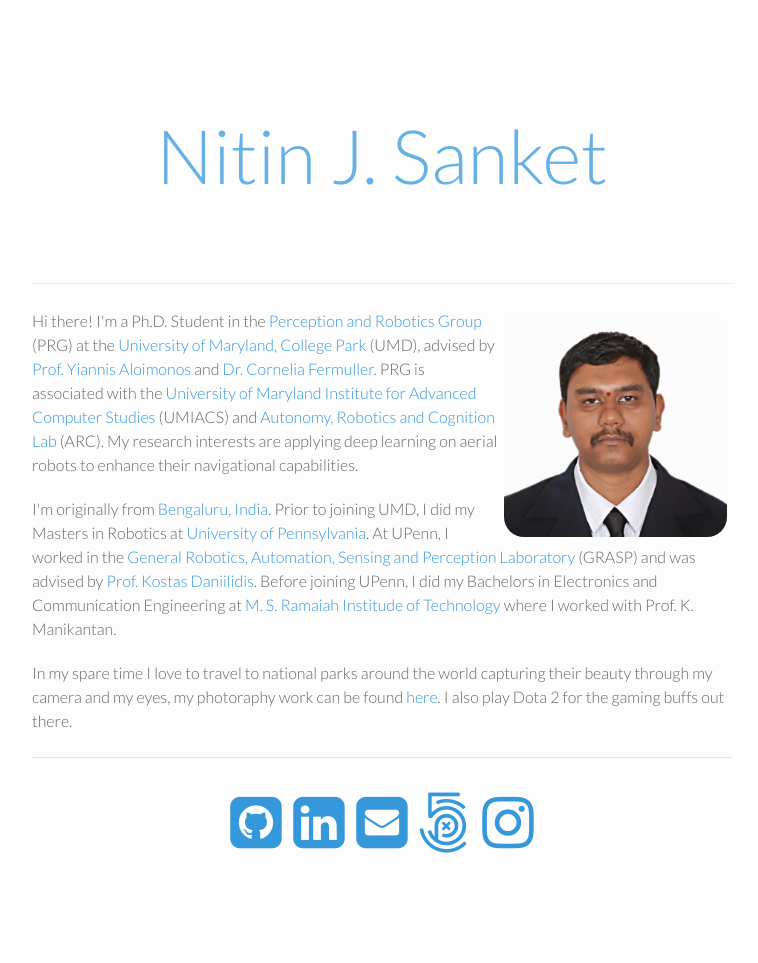
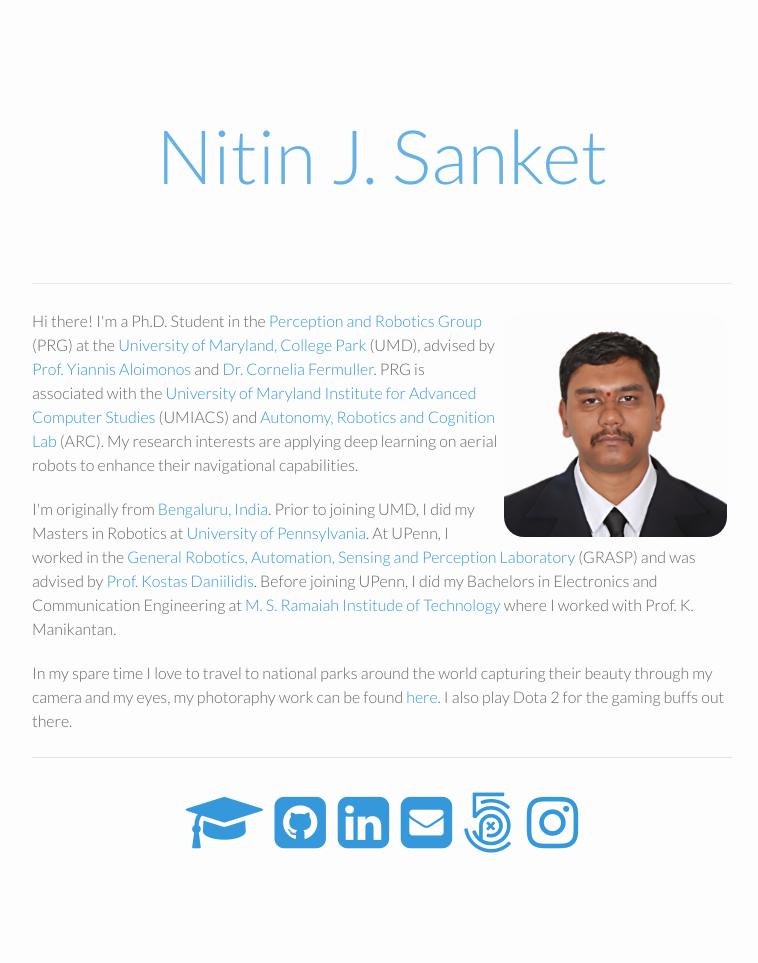
Before and after one commit to NitinJSanket/nitinjsanket.github.io.bak, a Jekyll site: the page built from index.html, in a window 1280 px wide. Shown: the part 100-1063 px from the top of the page, without its empty margins (258-1016 px from the left). Built offline with Jekyll 4.4.1, drawn with Linux system fonts in a browser that asks for light colours; the list of posts is cut into pages by our own code; a style sheet for code colours, icons or effects is not loaded; grey boxes are pictures that could not be loaded.

Commit message:
Added more logos at bottom

```diff
--- a/_includes/head.html
+++ b/_includes/head.html
@@ -10,7 +10,6 @@
     <meta name="description" content="{{ site.description }}">
 
     <link href="https://fonts.googleapis.com/css?family=Lato:300,700" rel="stylesheet">
-    <link href="https://raw.githubusercontent.com/jpswalsh/academicons/master/css/academicons.css" rel="stylesheet">
 
     <link rel="stylesheet" href="{{ site.baseurl }}/assets/css/main.css">
     <link rel="canonical" href="{{ page.url | replace:'index.html','' | prepend: site.baseurl | prepend: site.url }}">
--- a/index.html
+++ b/index.html
@@ -18,7 +18,7 @@ layout: default
   <br/>
   <span class="contacticon center">
     <a href="//scholar.google.com/citations?user={{ site.author.scholar }}">
-      <i class="ai ai-google-scholar-square ai-3x" target="_blank"></i>
+      <i class="fa fa-graduation-cap" target="_blank"></i>
     </a>
     <a href="//github.com/{{ site.author.github }}" target="_blank">
       <i class="fa fa-github-square"></i>
```
